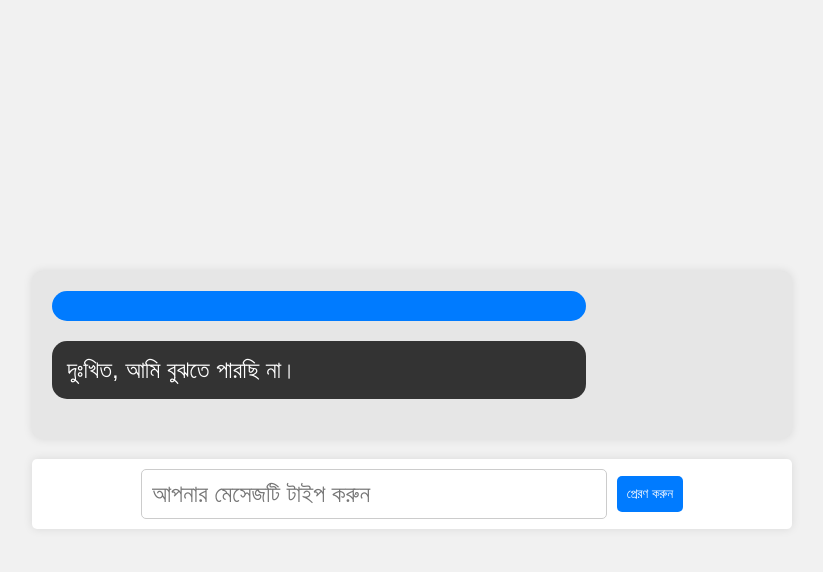
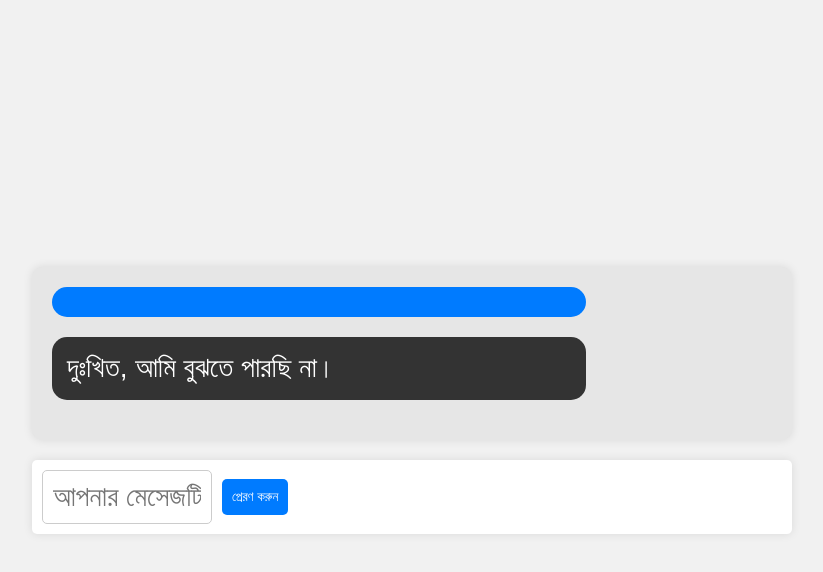
Before and after one commit to Takrimnakib/my-jobpedia-bot, a plain HTML site: page chatbot.html in a window 1280 px wide. Both pictures are taken after a click on the button "প্রেরণ করুন". Shown: the whole page, without its empty margins (228-1051 px from the left). Drawn offline with Linux system fonts and the light colour scheme.

Commit message:
Update chatbot.html

```diff
--- a/chatbot.html
+++ b/chatbot.html
@@ -43,7 +43,7 @@
       padding: 15px;
       border-radius: 15px;
       max-width: 70%;
-      font-size: 24px; /* Increase font size */
+      font-size: 28px; /* Increase font size */
     }
 
     .user-message .message-content {
@@ -62,7 +62,6 @@
 
     .input-container {
       display: flex;
-      justify-content: center; /* Center input horizontally */
       align-items: center; /* Center input vertically */
       padding: 10px;
       background-color: #fff;
@@ -76,8 +75,8 @@
       border: 1px solid #ccc;
       border-radius: 5px;
       outline: none;
-      font-size: 24px; /* Increase font size */
-      max-width: 60%; /* Make the input box shorter */
+      font-size: 28px; /* Increase font size */
+      max-width: 20%; /* Make the input box shorter */
     }
 
     .input-container button {
```
